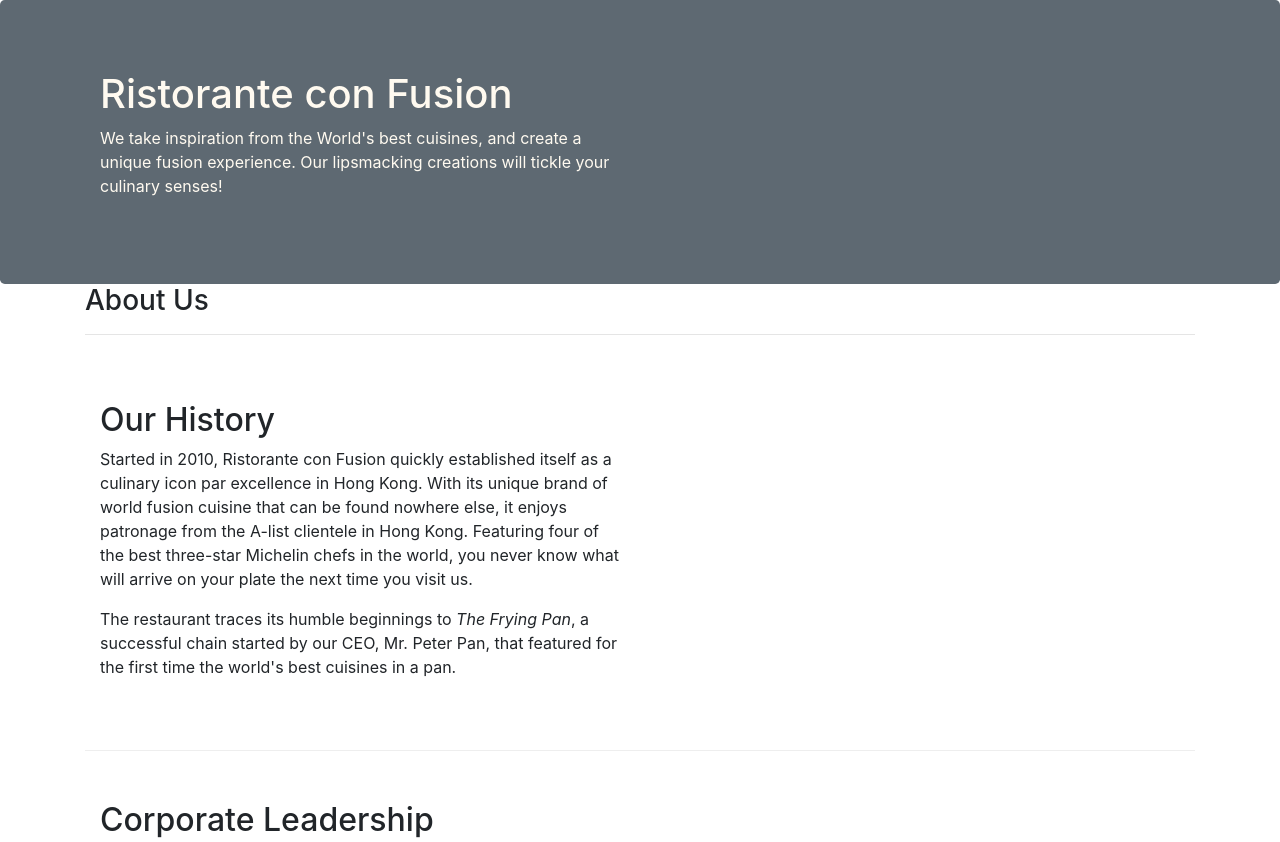
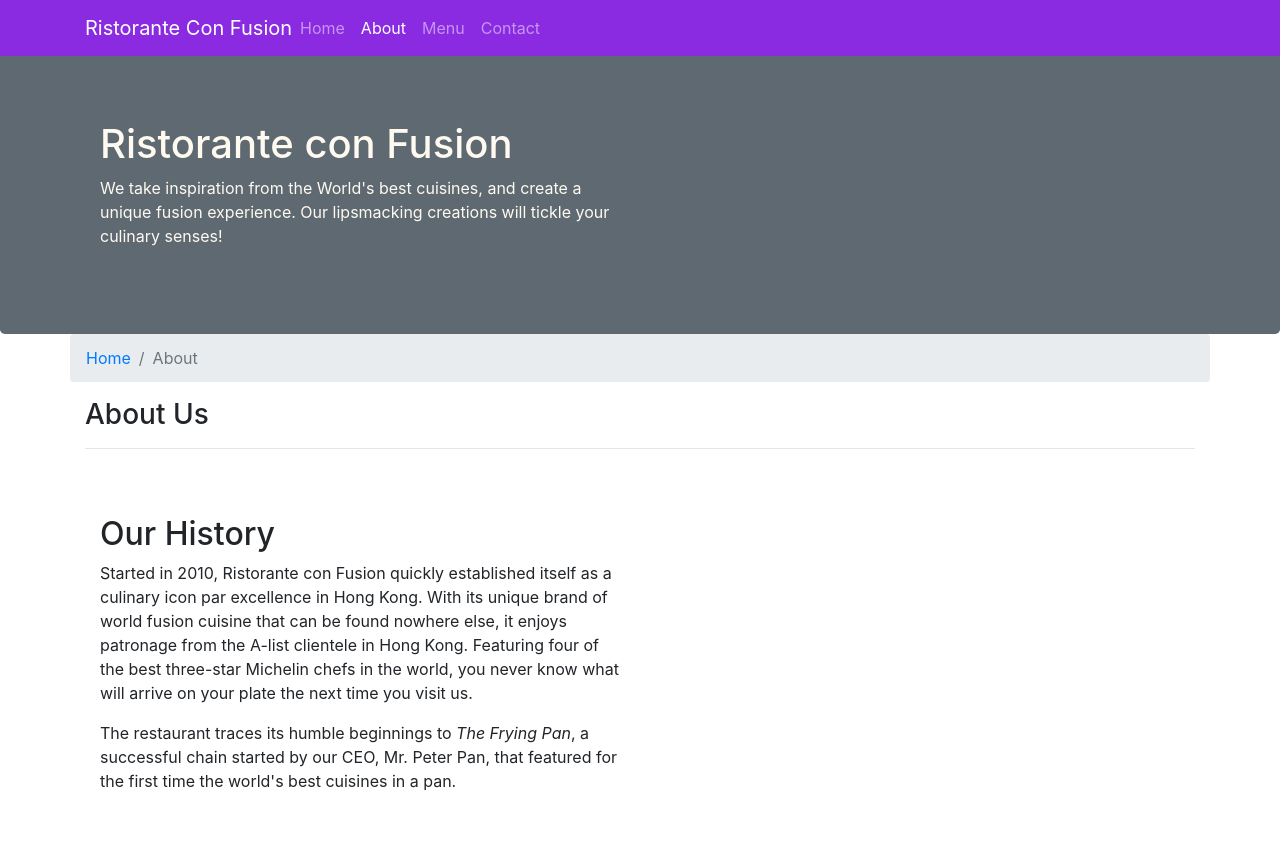
Before and after one commit to wildbeast321/confusion, a website: page aboutus.html in a window 1280 px wide. Shown: the top 842 px of the page. Drawn offline with nearby package versions, Linux system fonts and the light colour scheme.

Commit message:
Navbar and breadcrumb

```diff
--- a/aboutus.html
+++ b/aboutus.html
@@ -13,6 +13,23 @@
 </head>
 
 <body>
+    <nav class="navbar navbar-dark navbar-expand-sm fixed-top">
+        <div class="container">
+            <button class="navbar-toggler" type="button" data-toggle="collapse" data-target="#navbar">
+                <span class="navbar-toggler-icon"></span>
+            </button>
+            <a class="navbar-brand mr-auto" href="index.html">Ristorante Con Fusion</a>
+            <div class="collapse navbar-collapse" id="navbar">
+
+                    <ul class="navbar-nav mr-auto">
+                        <li class="nav-item "><a class="nav-link" href="index.html">Home</a></li>
+                        <li class="nav-item active"><a class="nav-link" href="aboutus.html">About</a></li>
+                        <li class="nav-item"><a class="nav-link" href="#">Menu</a></li>
+                        <li class="nav-item"><a class="nav-link" href="#">Contact</a></li>
+                    </ul>
+            </div>
+        </div>
+    </nav>
 
     <header class="jumbotron">
         <div class="container">
@@ -29,6 +46,10 @@
 
     <div class="container">
         <div class="row">
+            <ol class="col-12 breadcrumb">
+                <li class="breadcrumb-item"><a href="index.html">Home</a></li>
+                <li class="breadcrumb-item active">About</li>
+            </ol>
             <div class="col-12">
                <h3>About Us</h3>
                <hr>
@@ -68,8 +89,8 @@
                 <div class="col-4 offset-1 col-sm-2">
                     <h5>Links</h5>
                     <ul class="list-unstyled">
-                        <li><a href="#">Home</a></li>
-                        <li><a href="#">About</a></li>
+                        <li><a href="index.html">Home</a></li>
+                        <li><a href="aboutus.html">About</a></li>
                         <li><a href="#">Menu</a></li>
                         <li><a href="#">Contact</a></li>
                     </ul>
--- a/css/style.css
+++ b/css/style.css
@@ -24,3 +24,10 @@
     margin: 0px;
     color:#0f0f0f;
 }
+body{
+    padding-top: 50px;
+    z-index: 0;
+}
+.navbar-dark{
+    background-color: blueviolet;
+}
```
Also changed, not shown: index.html (+24 -2 lines).
